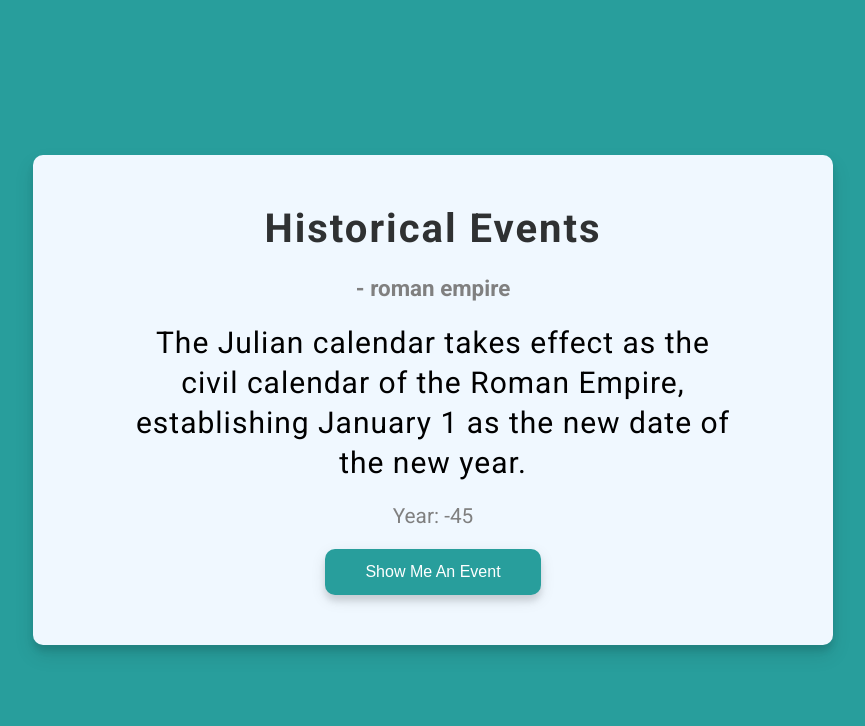
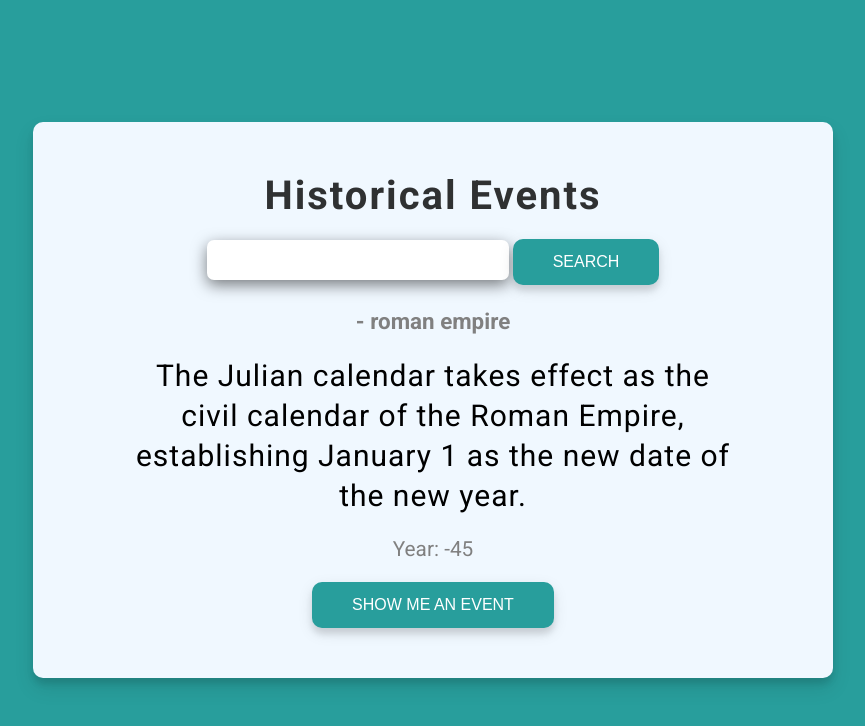
Before and after one commit to GrumpyMonk26/HistoricalEvents-Generator, a plain HTML site: page index.html in a window 1280 px wide. Shown: the whole page, without its empty margins (207-1072 px from the left). Drawn offline with Linux system fonts and the light colour scheme.

Commit message:
input added with a search button

```diff
--- a/index.html
+++ b/index.html
@@ -9,6 +9,10 @@
   <body>
     <div class="container">
       <h1 class="heading">Historical Events</h1>
+      <div class="search--container">
+        <input class="input" type="text" />
+        <button class="btn" id="search-btn">Search</button>
+      </div>
       <p class="search" id="search">- roman empire</p>
       <p id="event" class="event">
         The Julian calendar takes effect as the civil calendar of the Roman
--- a/script.js
+++ b/script.js
@@ -35,6 +35,11 @@ const eventEl = document.getElementById('event');
 const yearEl = document.getElementById('year');
 const btnEl = document.getElementById('events-btn');
 const searchEl = document.getElementById('search');
+const searchBtn = document.getElementById('search-btn');
+
+searchBtn.addEventListener('click', () => {
+  console.log('clicked search btn');
+});
 
 async function getEvent() {
   // Generate a random index to select a random text from the list
--- a/style.css
+++ b/style.css
@@ -33,6 +33,7 @@ h1 {
   opacity: 0.8;
   letter-spacing: 2px;
   font-size: 2.5rem;
+  padding-bottom: 20px;
 }
 
 .search {
@@ -67,6 +68,7 @@ h1 {
   font-size: 16px;
   cursor: pointer;
   transition: 0.3s ease-in-out;
+  text-transform: uppercase;
 }
 
 .btn:hover {
@@ -80,3 +82,13 @@ h1 {
 .btn:focus {
   outline: 0;
 }
+
+.input {
+  font-size: 22px;
+  padding: 7px 7px;
+  border-radius: 7px;
+  color: #000;
+  border: 0;
+  box-shadow: 0 5px 15px rgba(0, 0, 0, 0.5);
+  outline: none;
+}
```
